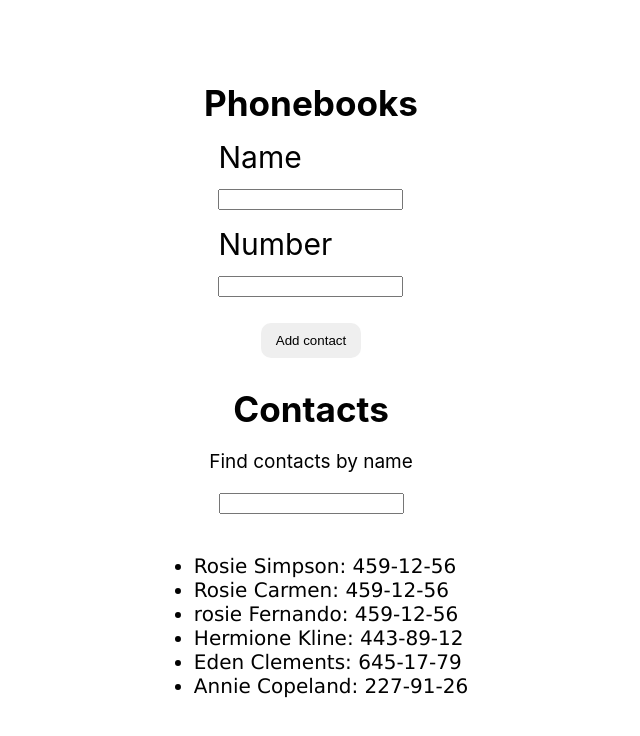
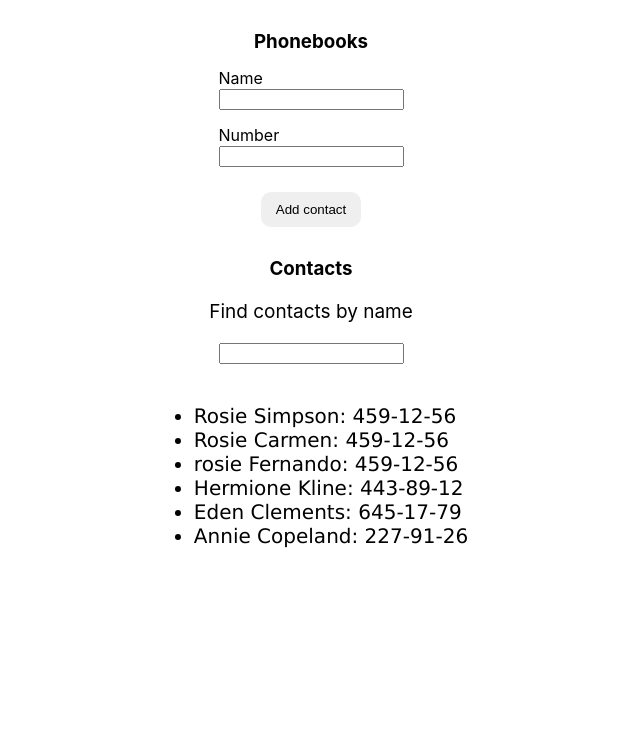
Before and after one commit to Enma04/goit-react-hw-02-phonebook, a React (Create React App) app: page / in a window 1280 px wide. Shown: the top 736 px of the page, without its empty margins (329-969 px from the left). Built offline with nearby package versions, Linux system fonts and the light colour scheme.

Commit message:
Paso 4 de la tarea 2, completada

```diff
--- a/src/components/App.jsx
+++ b/src/components/App.jsx
@@ -1,6 +1,8 @@
 import React, { Component } from 'react';
 import css from './App.module.css';
 import { nanoid } from 'nanoid';
+import ContactForm from './ContactForm/ContactForm';
+import Filter from './Filter/Filter';
 
 const INITIAL_STATE = {
   name: '',
@@ -66,69 +68,13 @@ export class App extends Component {
   render() {
     const { contacts, contactsFiltered } = this.state;
     return (
-      <div
-        style={{
-          height: '100vh',
-          display: 'flex',
-          flexDirection: 'column',
-          justifyContent: 'center',
-          alignItems: 'center',
-          fontSize: 30,
-          color: '#010101',
-        }}
-      >
-        <form className={css.contactsForm} onSubmit={this.handleSubmit}>
-          <h3 className={css.contactsH3}>Phonebooks</h3>
-          <label htmlFor="">
-            <span>Name</span>
-            <br />
-            <input
-              type="text"
-              name="name"
-              className="inputName"
-              pattern="^[a-zA-Zа-яА-Я]+(([' -][a-zA-Zа-яА-Я ])?[a-zA-Zа-яА-Я]*)*$"
-              title="Name may contain only letters, apostrophe, dash and spaces. For example Adrian, Jacob Mercer, Charles de Batz de Castelmore d'Artagnan"
-              onChange={this.handleChange}
-              required
-            />
-          </label>
-          <label htmlFor="">
-            <span>Number</span>
-            <br />
-            <input
-              type="tel"
-              name="number"
-              pattern="\+?\d{1,4}?[-.\s]?\(?\d{1,3}?\)?[-.\s]?\d{1,4}[-.\s]?\d{1,4}[-.\s]?\d{1,9}"
-              title="Phone number must be digits and can contain spaces, dashes, parentheses and can start with +"
-              onChange={this.handleChange}
-              required
-            />
-          </label>
-          <button className={css.contactsBtnSubmit} type="submit">
-            Add contact
-          </button>
-        </form>
-        <h3 className={css.contactsH3}>Contacts</h3>
-        <span className={css.filterText} >Find contacts by name</span>
-        <input
-          type="text"
-          name="filter"
-          className={css.inputFilter}
-          onChange={this.handleFilter}
+      <div className={css.container} >
+        <ContactForm
+          handleReset={this.handleReset}
+          handleChange={this.handleChange}
+          handleSubmit={this.handleSubmit}
         />
-        <ul className={css.contactList}>
-          {this.state.contactsFiltered.length !== 0
-            ? contactsFiltered.map((person, index) => (
-                <li key={person.id} className={css.contactItem}>
-                  {person.name}: {person.number}
-                </li>
-              ))
-            : contacts.map((contact) => (
-                <li key={contact.id} className={css.contactItem}>
-                  {contact.name}: {contact.number}
-                </li>
-              ))}
-        </ul>
+        <Filter { ...this.state } handleFilter={this.handleFilter} />
       </div>
     );
   }
--- a/src/components/App.module.css
+++ b/src/components/App.module.css
@@ -1,3 +1,13 @@
+.container {
+    margin: 30px 0;
+    display: flex;
+    flex-direction: column;
+    justify-content: center;
+    align-items: center;
+    font-size: 30;
+    color: #010101;
+}
+
 .contactsForm {
     display: flex;
     flex-direction: column;
--- /dev/null
+++ b/src/components/ContactForm/ContactForm.jsx
@@ -0,0 +1,40 @@
+import React, { Component } from 'react';
+import css from '../App.module.css';
+
+export default class ContactForm extends Component {
+  render() {
+    return (
+      <form className={css.contactsForm} onSubmit={this.props.handleSubmit}>
+        <h3 className={css.contactsH3}>Phonebooks</h3>
+        <label htmlFor="">
+          <span>Name</span>
+          <br />
+          <input
+            type="text"
+            name="name"
+            className="inputName"
+            pattern="^[a-zA-Zа-яА-Я]+(([' -][a-zA-Zа-яА-Я ])?[a-zA-Zа-яА-Я]*)*$"
+            title="Name may contain only letters, apostrophe, dash and spaces. For example Adrian, Jacob Mercer, Charles de Batz de Castelmore d'Artagnan"
+            onChange={this.props.handleChange}
+            required
+          />
+        </label>
+        <label htmlFor="">
+          <span>Number</span>
+          <br />
+          <input
+            type="tel"
+            name="number"
+            pattern="\+?\d{1,4}?[-.\s]?\(?\d{1,3}?\)?[-.\s]?\d{1,4}[-.\s]?\d{1,4}[-.\s]?\d{1,9}"
+            title="Phone number must be digits and can contain spaces, dashes, parentheses and can start with +"
+            onChange={this.props.handleChange}
+            required
+          />
+        </label>
+        <button className={css.contactsBtnSubmit} type="submit">
+          Add contact
+        </button>
+      </form>
+    );
+  }
+}
--- /dev/null
+++ b/src/components/Filter/Filter.jsx
@@ -0,0 +1,32 @@
+import React, { Component } from 'react';
+import css from '../App.module.css';
+
+export default class Filter extends Component {
+  render() {
+    return (
+      <>
+        <h3 className={css.contactsH3}>Contacts</h3>
+        <span className={css.filterText}>Find contacts by name</span>
+        <input
+          type="text"
+          name="filter"
+          className={css.inputFilter}
+          onChange={this.props.handleFilter}
+        />
+        <ul className={css.contactList}>
+          {this.props.contactsFiltered.length !== 0
+            ? this.props.contactsFiltered.map((person, index) => (
+                <li key={person.id} className={css.contactItem}>
+                  {person.name}: {person.number}
+                </li>
+              ))
+            : this.props.contacts.map(contact => (
+                <li key={contact.id} className={css.contactItem}>
+                  {contact.name}: {contact.number}
+                </li>
+              ))}
+        </ul>
+      </>
+    );
+  }
+}
```
